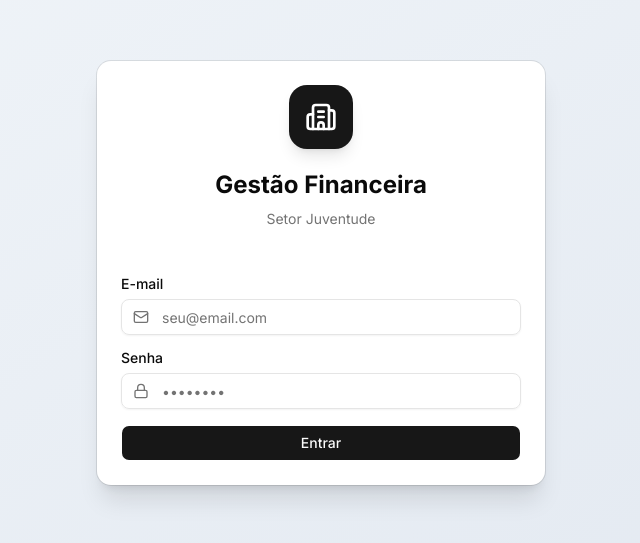
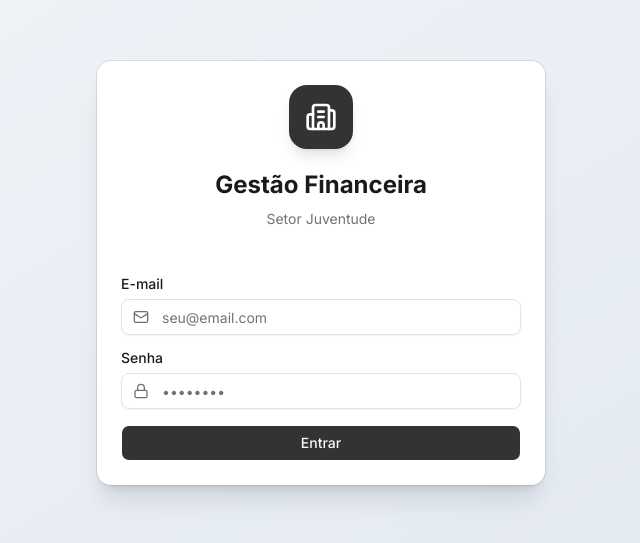
Before and after one commit to Delabeneta/controle-financeiro-web, a Next.js app in the folder frontend-next/: page /login in a window 1280 px wide. Shown: the part 127-670 px from the top of the page, without its empty margins (319-959 px from the left). Built offline with nearby package versions, Linux system fonts and the light colour scheme; no server answers.

Commit message:
erros no safari

```diff
--- a/frontend-next/src/app/globals.css
+++ b/frontend-next/src/app/globals.css
@@ -5,7 +5,6 @@
 @custom-variant dark (&:is(.dark *));
 
 @layer utilities {
-  /* Esconder scrollbar mas manter funcionalidade */
   .scrollbar-hide {
     -ms-overflow-style: none;
     scrollbar-width: none;
@@ -16,11 +15,11 @@
 }
 
 @theme inline {
+  --font-sans: var(--font-inter), system-ui, -apple-system, BlinkMacSystemFont, 'Segoe UI', Roboto, Helvetica, Arial, sans-serif;
+  --font-mono: var(--font-geist-mono);
+  --font-heading: var(--font-sans);
   --color-background: var(--background);
   --color-foreground: var(--foreground);
-  --font-sans: var(--font-sans);
-  --font-mono: var(--font-geist-mono);
-  --font-heading: var(--font-sans);
   --color-sidebar-ring: var(--sidebar-ring);
   --color-sidebar-border: var(--sidebar-border);
   --color-sidebar-accent-foreground: var(--sidebar-accent-foreground);
@@ -60,72 +59,78 @@
 }
 
 :root {
-  --background: oklch(1 0 0);
-  --foreground: oklch(0.145 0 0);
-  --card: oklch(1 0 0);
-  --card-foreground: oklch(0.145 0 0);
-  --popover: oklch(1 0 0);
-  --popover-foreground: oklch(0.145 0 0);
-  --primary: oklch(0.205 0 0);
-  --primary-foreground: oklch(0.985 0 0);
-  --secondary: oklch(0.97 0 0);
-  --secondary-foreground: oklch(0.205 0 0);
-  --muted: oklch(0.97 0 0);
-  --muted-foreground: oklch(0.556 0 0);
-  --accent: oklch(0.97 0 0);
-  --accent-foreground: oklch(0.205 0 0);
-  --destructive: oklch(0.577 0.245 27.325);
-  --border: oklch(0.922 0 0);
-  --input: oklch(0.922 0 0);
-  --ring: oklch(0.708 0 0);
-  --chart-1: oklch(0.87 0 0);
-  --chart-2: oklch(0.556 0 0);
-  --chart-3: oklch(0.439 0 0);
-  --chart-4: oklch(0.371 0 0);
-  --chart-5: oklch(0.269 0 0);
+  --background: #ffffff;
+  --foreground: #1a1a1a;
+  --card: #ffffff;
+  --card-foreground: #1a1a1a;
+  --popover: #ffffff;
+  --popover-foreground: #1a1a1a;
+  --primary: #333333;
+  --primary-foreground: #fafafa;
+  --secondary: #f4f4f5;
+  --secondary-foreground: #18181b;
+  --muted: #f4f4f5;
+  --muted-foreground: #71717a;
+  --accent: #f4f4f5;
+  --accent-foreground: #18181b;
+  --destructive: #ef4444;
+  --destructive-foreground: #fafafa;
+  --border: #e4e4e7;
+  --input: #e4e4e7;
+  --ring: #a1a1aa;
   --radius: 0.625rem;
-  --sidebar: oklch(0.985 0 0);
-  --sidebar-foreground: oklch(0.145 0 0);
-  --sidebar-primary: oklch(0.205 0 0);
-  --sidebar-primary-foreground: oklch(0.985 0 0);
-  --sidebar-accent: oklch(0.97 0 0);
-  --sidebar-accent-foreground: oklch(0.205 0 0);
-  --sidebar-border: oklch(0.922 0 0);
-  --sidebar-ring: oklch(0.708 0 0);
+
+  --chart-1: #3b82f6;
+  --chart-2: #10b981;
+  --chart-3: #f59e0b;
+  --chart-4: #ef4444;
+  --chart-5: #8b5cf6;
+
+  --sidebar: #f8fafc;
+  --sidebar-foreground: #1e293b;
+  --sidebar-primary: #333333;
+  --sidebar-primary-foreground: #f8fafc;
+  --sidebar-accent: #f1f5f9;
+  --sidebar-accent-foreground: #1e293b;
+  --sidebar-border: #e2e8f0;
+  --sidebar-ring: #94a3b8;
 }
 
 .dark {
-  --background: oklch(0.145 0 0);
-  --foreground: oklch(0.985 0 0);
-  --card: oklch(0.205 0 0);
-  --card-foreground: oklch(0.985 0 0);
-  --popover: oklch(0.205 0 0);
-  --popover-foreground: oklch(0.985 0 0);
-  --primary: oklch(0.922 0 0);
-  --primary-foreground: oklch(0.205 0 0);
-  --secondary: oklch(0.269 0 0);
-  --secondary-foreground: oklch(0.985 0 0);
-  --muted: oklch(0.269 0 0);
-  --muted-foreground: oklch(0.708 0 0);
-  --accent: oklch(0.269 0 0);
-  --accent-foreground: oklch(0.985 0 0);
-  --destructive: oklch(0.704 0.191 22.216);
-  --border: oklch(1 0 0 / 10%);
-  --input: oklch(1 0 0 / 15%);
-  --ring: oklch(0.556 0 0);
-  --chart-1: oklch(0.87 0 0);
-  --chart-2: oklch(0.556 0 0);
-  --chart-3: oklch(0.439 0 0);
-  --chart-4: oklch(0.371 0 0);
-  --chart-5: oklch(0.269 0 0);
-  --sidebar: oklch(0.205 0 0);
-  --sidebar-foreground: oklch(0.985 0 0);
-  --sidebar-primary: oklch(0.488 0.243 264.376);
-  --sidebar-primary-foreground: oklch(0.985 0 0);
-  --sidebar-accent: oklch(0.269 0 0);
-  --sidebar-accent-foreground: oklch(0.985 0 0);
-  --sidebar-border: oklch(1 0 0 / 10%);
-  --sidebar-ring: oklch(0.556 0 0);
+  --background: #0f0f0f;
+  --foreground: #fafafa;
+  --card: #1f1f1f;
+  --card-foreground: #fafafa;
+  --popover: #1f1f1f;
+  --popover-foreground: #fafafa;
+  --primary: #e4e4e7;
+  --primary-foreground: #18181b;
+  --secondary: #27272a;
+  --secondary-foreground: #fafafa;
+  --muted: #27272a;
+  --muted-foreground: #a1a1aa;
+  --accent: #27272a;
+  --accent-foreground: #fafafa;
+  --destructive: #7f1d1d;
+  --destructive-foreground: #fafafa;
+  --border: #27272a;
+  --input: #3f3f46;
+  --ring: #d4d4d8;
+
+  --chart-1: #60a5fa;
+  --chart-2: #34d399;
+  --chart-3: #fbbf24;
+  --chart-4: #f87171;
+  --chart-5: #a78bfa;
+
+  --sidebar: #18181b;
+  --sidebar-foreground: #f4f4f5;
+  --sidebar-primary: #3f3f46;
+  --sidebar-primary-foreground: #f4f4f5;
+  --sidebar-accent: #27272a;
+  --sidebar-accent-foreground: #f4f4f5;
+  --sidebar-border: #27272a;
+  --sidebar-ring: #3f3f46;
 }
 
 @layer base {
@@ -139,3 +144,9 @@
     @apply font-sans;
   }
 }
+
+@keyframes spin {
+  to {
+    transform: rotate(360deg);
+  }
+}
--- a/frontend-next/src/app/layout.tsx
+++ b/frontend-next/src/app/layout.tsx
@@ -21,10 +21,11 @@ export default function RootLayout({
 }) {
   return (
     <html lang="pt-BR">
-        <body className={inter.className} suppressHydrationWarning>
-        <AuthProvider>
-          {children}
-        </AuthProvider>
+       <head>
+        <link href="https://fonts.googleapis.com/css2?family=Inter:wght@400;500;600;700&display=swap" rel="stylesheet" />
+      </head>
+      <body style={{ fontFamily: 'Inter, sans-serif' }} suppressHydrationWarning>
+        <AuthProvider>{children}</AuthProvider>
       </body>
     </html>
   );
--- a/frontend-next/src/context/AuthContext.tsx
+++ b/frontend-next/src/context/AuthContext.tsx
@@ -71,18 +71,20 @@ export function AuthProvider({ children }: { children: ReactNode }) {
   initAuth();
 }, []);
 
+  const hasRedirected = React.useRef(false);
   useEffect(() => {
-    if (!mounted) return;
+    if (!mounted || hasRedirected.current) return;
 
     if (!user && pathname !== '/login') {
+      hasRedirected.current = true;
       router.replace('/login');
     }
     if (user && pathname === '/login') {
+      hasRedirected.current = true;
       router.replace('/dashboard');
     }
-  }, [mounted, user, pathname, router]);
+  }, [mounted, user, router]);
 
-  // Todas as funções ANTES do return condicional
   const login = async (email: string, password: string) => {
     try {
       const response = await authAPI.login(email, password);
@@ -122,10 +124,18 @@ export function AuthProvider({ children }: { children: ReactNode }) {
     display: 'flex',
     alignItems: 'center',
     justifyContent: 'center',
-    minHeight: '100vh'
+    minHeight: '100vh',
+    backgroundColor: '#f9fafb'
   }}>
-    <Loader2 className="w-8 h-8 animate-spin text-primary" />
-  </div>
+    <div style={{
+      width: '2rem',
+      height: '2rem',
+      border: '2px solid #e5e7eb',
+      borderTopColor: '#3b82f6',
+      borderRadius: '50%',
+      animation: 'spin 1s linear infinite'
+    }} />
+    </div>
 );
 
   return (
```
